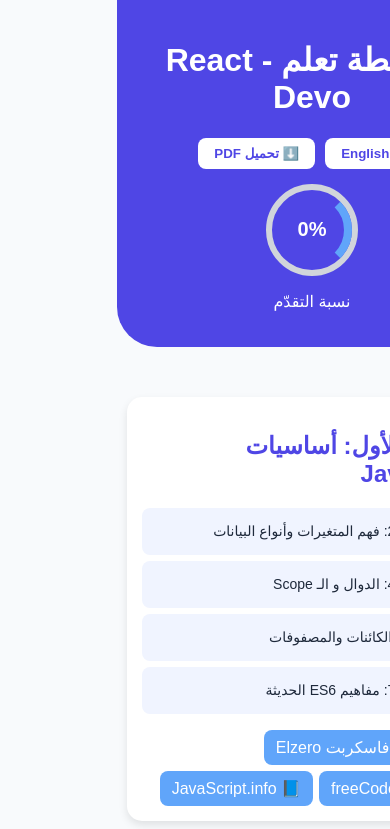
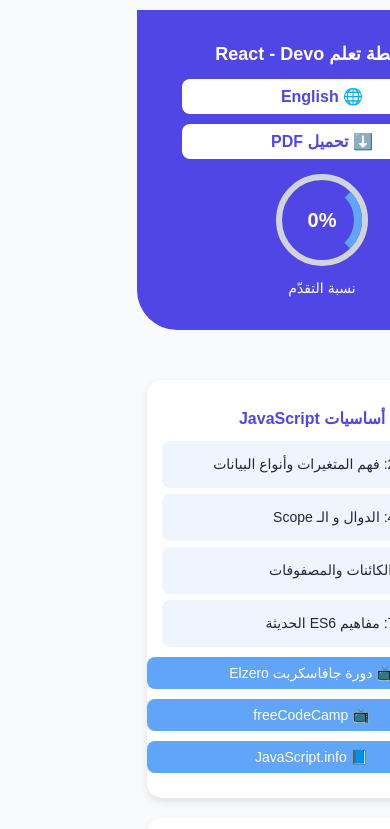
Before and after one commit to Abdelrahman-Devo/React-learn, a plain HTML site: page index.html in a window 390 px wide. Shown: the top 829 px of the page. Drawn offline with Linux system fonts and the light colour scheme.

Commit message:
Add files via upload

```diff
--- a/style.css
+++ b/style.css
@@ -227,4 +227,91 @@
     font-weight: bold;
     transition: 0.3s;
   }
-  .back-btn a:hover { background: var(--accent); }
+  .back-btn a:hover {
+    background: var(--accent);
+ }
+
+ /* ==========================
+📱 تحسين المظهر على الجوالات
+========================== */
+@media (max-width: 768px) {
+
+    body {
+      font-size: 15px;
+      padding: 10px;
+    }
+
+    header h1 {
+      font-size: 20px;
+      text-align: center;
+      line-height: 1.4;
+    }
+
+    .top-buttons {
+      display: flex;
+      flex-direction: column;
+      align-items: center;
+      gap: 10px;
+    }
+
+    button {
+      width: 100%;
+      max-width: 280px;
+      font-size: 16px;
+      padding: 10px;
+    }
+
+    .container {
+      padding: 10px;
+      width: 100%;
+    }
+
+    .week {
+      padding: 15px;
+      margin-bottom: 20px;
+      border-radius: 15px;
+    }
+
+    table {
+      width: 100%;
+      font-size: 14px;
+    }
+
+    table th, table td {
+      padding: 8px;
+    }
+
+    .about-container {
+      padding: 15px;
+      margin: 15px 5px;
+    }
+
+    .resources a {
+      display: block;
+      width: 100%;
+      text-align: center;
+      margin-bottom: 10px;
+    }
+  }
+
+  /* ==========================
+  📱 تحسين إضافي للشاشات الصغيرة جداً
+  ========================== */
+  @media (max-width: 480px) {
+    body {
+      font-size: 14px;
+    }
+
+    header h1 {
+      font-size: 18px;
+    }
+
+    .week h2 {
+      font-size: 16px;
+    }
+
+    .back-btn a {
+      font-size: 14px;
+      padding: 8px 15px;
+    }
+  }
```
